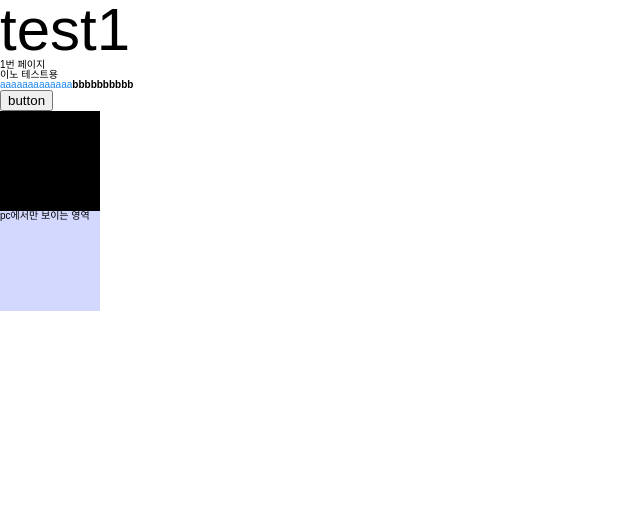
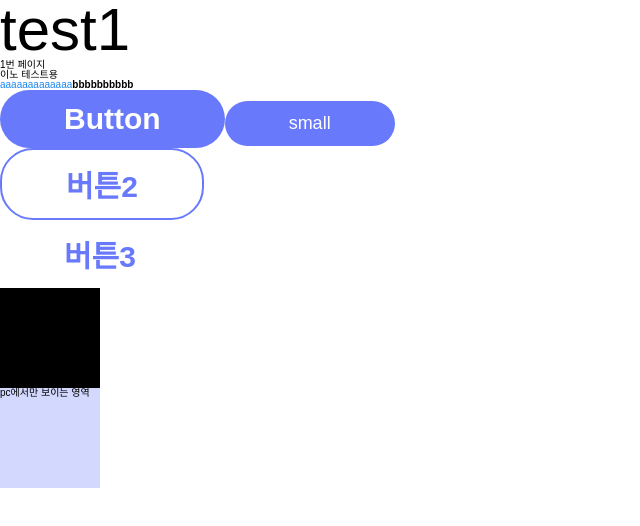
Before and after one commit to Central-MakeUs/PreviewInsure-Web, a React (Vite) app: page /test1 in a window 1280 px wide. Shown: the top 526 px of the page, without its empty margins (0-640 px from the left). Built offline with nearby package versions, Linux system fonts and the light colour scheme.

Commit message:
✨ Feat: Button 컴포넌트 생성

```diff
--- /dev/null
+++ b/src/components/commons/Button.tsx
@@ -0,0 +1,37 @@
+import { ButtonProps, ButtonSizeType, ButtonType } from '@/types/commonComponents';
+import styled from 'styled-components';
+
+const Button = ({ kind, disable, text, size, handler }: ButtonProps) => {
+  console.log('Button is rendering!');
+  return (
+    <BtnContainer kind={kind} size={size} disabled={disable} onClick={handler}>
+      {text}
+    </BtnContainer>
+  );
+};
+
+const BtnContainer = styled.button<{ kind: ButtonType; size: ButtonSizeType }>`
+  font-size: ${(props) => (props.size === 'big' ? '3rem' : '1.8rem')};
+  font-weight: ${(props) => (props.size === 'big' ? '600' : '400')};
+  padding: 1.2rem 6.4rem 1.2rem 6.4rem;
+  border-radius: 3.3rem;
+  border: 2px solid ${({ theme }) => theme.colors.Primary500};
+  border: ${(props) => (props.kind === 'outline' ? `2px solid ${props.theme.colors.Primary500}` : 'none')};
+  color: ${(props) => (props.kind === 'fill' ? 'white' : props.theme.colors.Primary500)};
+  background-color: ${(props) => (props.kind === 'fill' ? props.theme.colors.Primary500 : 'transparent')};
+
+  &:hover {
+    background-color: ${(props) => (props.kind === 'fill' ? '#3748cb' : 'transparent')};
+    color: ${(props) => (props.kind === 'fill' ? 'white' : '#3748cb')};
+    border-color: #3748cb;
+    transition: 0.7s;
+  }
+
+  &:disabled {
+    background-color: ${(props) => (props.kind === 'fill' ? props.theme.colors.Black200 : 'transparent')};
+    color: ${(props) => (props.kind === 'fill' ? 'white' : props.theme.colors.Black200)};
+    border-color: ${({ theme }) => theme.colors.Black200};
+  }
+`;
+
+export default Button;
--- a/src/screens/testScreen1.tsx
+++ b/src/screens/testScreen1.tsx
@@ -1,5 +1,6 @@
 import styled from 'styled-components';
 import media from '@styles/media';
+import Button from '@components/commons/Button';
 
 const testPage1 = () => {
   return (
@@ -11,7 +12,44 @@ const testPage1 = () => {
       <a>aaaaaaaaaaaaa</a>
       <b>bbbbbbbbbb</b>
       <br />
-      <button>button</button>
+      <Button
+        kind="fill"
+        disable={false}
+        text="Button"
+        size="big"
+        handler={() => {
+          console.log('click!');
+        }}
+      ></Button>
+      <Button
+        kind="fill"
+        disable={false}
+        text="small"
+        size="small"
+        handler={() => {
+          console.log('click!');
+        }}
+      ></Button>
+      <br />
+      <Button
+        kind="outline"
+        disable={false}
+        text="버튼2"
+        size="big"
+        handler={() => {
+          console.log('click!');
+        }}
+      ></Button>
+      <br />
+      <Button
+        kind="text"
+        disable={false}
+        text="버튼3"
+        size="big"
+        handler={() => {
+          console.log('click!');
+        }}
+      ></Button>
 
       <Container></Container>
 
```
Also changed, not shown: src/types/commonComponents.ts (+10 -0 lines).
